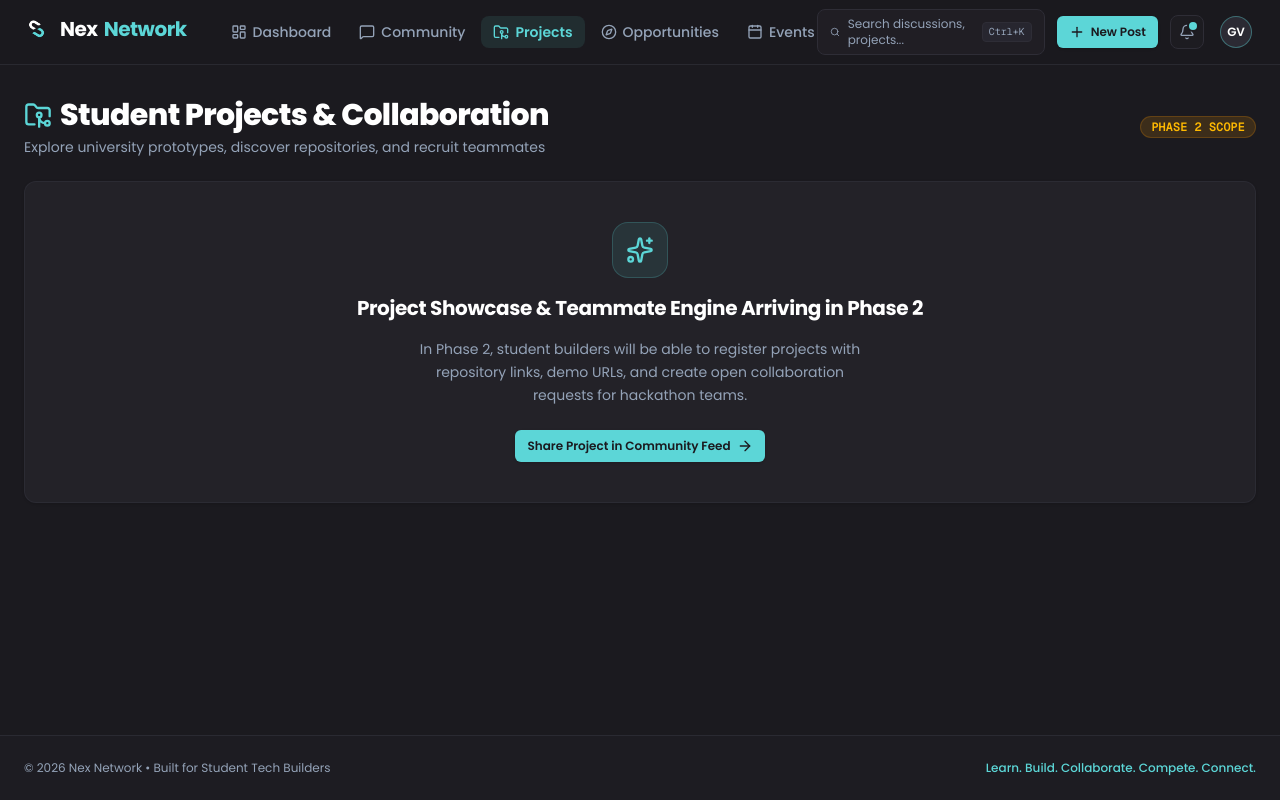
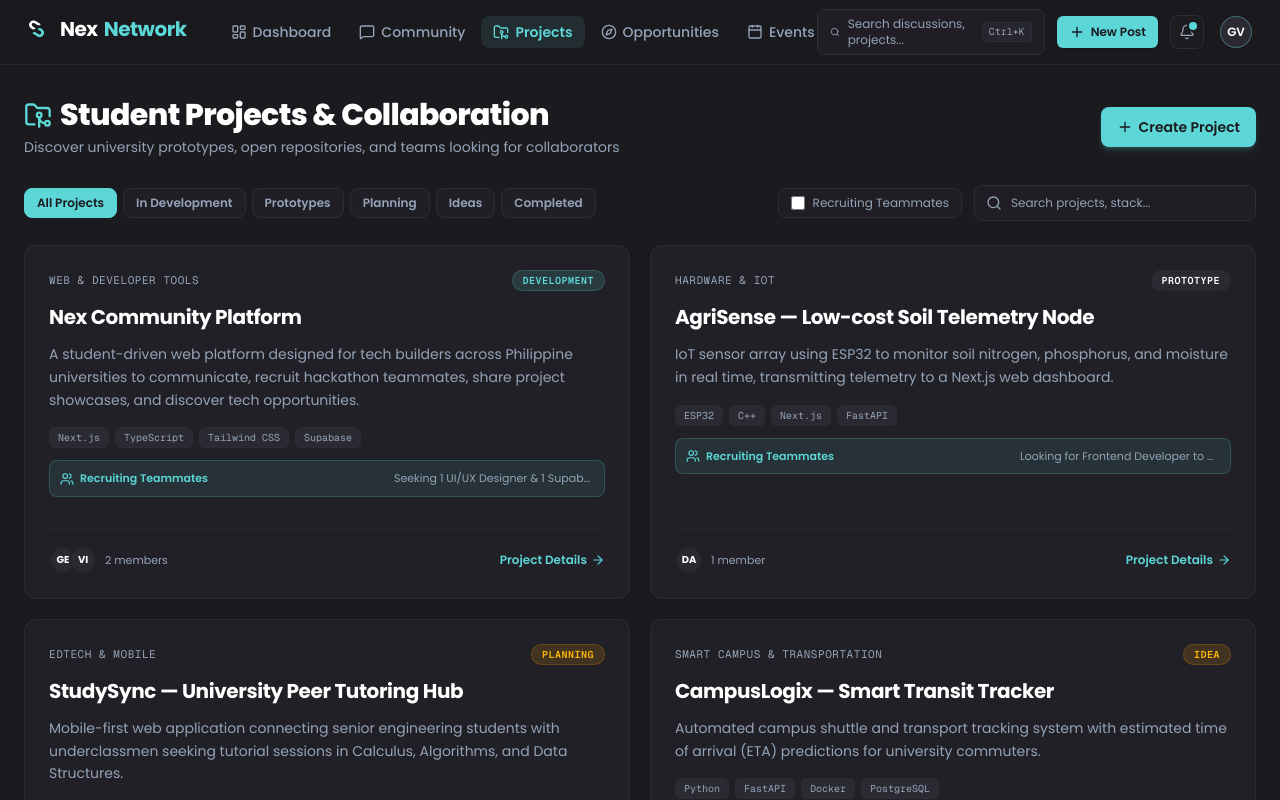
Before and after one commit to FerosC101/Nex-Platform, a Next.js app: page /projects in a window 1280 px wide. Shown: the top 800 px of the page. Built offline with nearby package versions, Linux system fonts and the light colour scheme.

Commit message:
feat(projects): build project directory with category and status filters

```diff
--- a/app/projects/page.tsx
+++ b/app/projects/page.tsx
@@ -1,16 +1,76 @@
 "use client";
 
+import * as React from "react";
 import Link from "next/link";
 import { AppShell } from "@/components/layout/app-shell";
-import { Card, CardContent } from "@/components/ui/card";
+import { Card, CardHeader, CardTitle, CardContent } from "@/components/ui/card";
 import { Button } from "@/components/ui/button";
 import { Badge } from "@/components/ui/badge";
-import { FolderGit2, ArrowRight, Sparkles } from "lucide-react";
+import { Input } from "@/components/ui/input";
+import { Avatar } from "@/components/ui/avatar";
+import { initialProjects } from "@/lib/mock-data";
+import { Project, ProjectStatus } from "@/lib/types";
+import {
+  FolderGit2,
+  Plus,
+  Search,
+  ExternalLink,
+  Users,
+  GitBranch,
+  Sparkles,
+  ArrowRight,
+} from "lucide-react";
+
+const STATUS_FILTERS: { label: string; value: ProjectStatus | "ALL" }[] = [
+  { label: "All Projects", value: "ALL" },
+  { label: "In Development", value: "DEVELOPMENT" },
+  { label: "Prototypes", value: "PROTOTYPE" },
+  { label: "Planning", value: "PLANNING" },
+  { label: "Ideas", value: "IDEA" },
+  { label: "Completed", value: "COMPLETED" },
+];
 
 export default function ProjectsPage() {
+  const [projects] = React.useState<Project[]>(initialProjects);
+  const [activeStatus, setActiveStatus] = React.useState<ProjectStatus | "ALL">("ALL");
+  const [searchQuery, setSearchQuery] = React.useState("");
+  const [filterLookingForCollab, setFilterLookingForCollab] = React.useState(false);
+
+  const filteredProjects = projects.filter((project) => {
+    const matchesStatus =
+      activeStatus === "ALL" || project.status === activeStatus;
+    const matchesSearch =
+      project.name.toLowerCase().includes(searchQuery.toLowerCase()) ||
+      project.description.toLowerCase().includes(searchQuery.toLowerCase()) ||
+      project.tags.some((t) => t.toLowerCase().includes(searchQuery.toLowerCase())) ||
+      project.category.toLowerCase().includes(searchQuery.toLowerCase());
+    const matchesCollab = filterLookingForCollab
+      ? (project.collaborationRequests && project.collaborationRequests.length > 0)
+      : true;
+
+    return matchesStatus && matchesSearch && matchesCollab;
+  });
+
+  const getStatusBadgeVariant = (status: ProjectStatus) => {
+    switch (status) {
+      case "DEVELOPMENT":
+        return "default";
+      case "PROTOTYPE":
+        return "secondary";
+      case "COMPLETED":
+        return "success";
+      case "PLANNING":
+      case "IDEA":
+        return "warning";
+      default:
+        return "outline";
+    }
+  };
+
   return (
     <AppShell>
       <div className="space-y-6">
+        {/* Header Title & CTA */}
         <div className="flex flex-col sm:flex-row sm:items-center justify-between gap-4">
           <div>
             <h1 className="text-2xl sm:text-3xl font-extrabold tracking-tight text-foreground flex items-center gap-2">
@@ -18,34 +78,180 @@ export default function ProjectsPage() {
               Student Projects & Collaboration
             </h1>
             <p className="text-sm text-muted-foreground mt-1">
-              Explore university prototypes, discover repositories, and recruit teammates
+              Discover university prototypes, open repositories, and teams looking for collaborators
             </p>
           </div>
 
-          <Badge variant="warning" className="text-xs uppercase font-mono self-start sm:self-auto">
-            Phase 2 Scope
-          </Badge>
+          <Link href="/projects/new" className="shrink-0 self-start sm:self-auto">
+            <Button className="font-semibold gap-1.5 shadow-md shadow-primary/20">
+              <Plus className="size-4" />
+              Create Project
+            </Button>
+          </Link>
         </div>
 
-        <Card className="border-border/80 bg-card p-10 text-center space-y-4">
-          <div className="size-14 rounded-2xl bg-primary/10 border border-primary/20 flex items-center justify-center text-primary mx-auto">
-            <Sparkles className="size-7" />
+        {/* Filter & Search Controls */}
+        <div className="flex flex-col md:flex-row md:items-center justify-between gap-4 pt-1">
+          {/* Status Chips */}
+          <div className="flex items-center gap-1.5 overflow-x-auto pb-1 sm:pb-0 scrollbar-none">
+            {STATUS_FILTERS.map((filter) => {
+              const isActive = activeStatus === filter.value;
+              return (
+                <button
+                  type="button"
+                  key={filter.value}
+                  onClick={() => setActiveStatus(filter.value)}
+                  className={`px-3 py-1.5 rounded-lg text-xs font-semibold whitespace-nowrap transition-colors border cursor-pointer ${
+                    isActive
+                      ? "bg-primary text-primary-foreground border-primary shadow-xs"
+                      : "bg-card/70 text-muted-foreground border-border hover:text-foreground hover:bg-muted/40"
+                  }`}
+                >
+                  {filter.label}
+                </button>
+              );
+            })}
           </div>
-          <h2 className="text-xl font-bold text-foreground">
-            Project Showcase & Teammate Engine Arriving in Phase 2
-          </h2>
-          <p className="text-sm text-muted-foreground max-w-md mx-auto leading-relaxed">
-            In Phase 2, student builders will be able to register projects with repository links, demo URLs, and create open collaboration requests for hackathon teams.
-          </p>
-          <div className="pt-2">
-            <Link href="/community">
-              <Button size="sm" className="font-semibold gap-1.5">
-                Share Project in Community Feed
-                <ArrowRight className="size-4" />
-              </Button>
-            </Link>
+
+          {/* Search & Looking for Collab Toggle */}
+          <div className="flex flex-col sm:flex-row items-stretch sm:items-center gap-3">
+            <label className="flex items-center gap-2 px-3 py-1.5 rounded-lg border border-border bg-card/60 text-xs text-muted-foreground cursor-pointer select-none">
+              <input
+                type="checkbox"
+                checked={filterLookingForCollab}
+                onChange={(e) => setFilterLookingForCollab(e.target.checked)}
+                className="size-3.5 rounded border-border text-primary focus:ring-primary accent-primary"
+              />
+              <span>Recruiting Teammates</span>
+            </label>
+
+            <div className="relative min-w-[220px]">
+              <Search className="absolute left-3 top-2.5 size-4 text-muted-foreground" />
+              <Input
+                placeholder="Search projects, stack..."
+                value={searchQuery}
+                onChange={(e) => setSearchQuery(e.target.value)}
+                className="pl-9 h-9 text-xs"
+              />
+            </div>
           </div>
-        </Card>
+        </div>
+
+        {/* Project Cards Grid */}
+        <div className="grid grid-cols-1 md:grid-cols-2 gap-5">
+          {filteredProjects.length === 0 ? (
+            <div className="col-span-full">
+              <Card className="p-12 text-center border-dashed border-border/80">
+                <FolderGit2 className="size-10 text-muted-foreground mx-auto mb-3 opacity-50" />
+                <h3 className="font-semibold text-foreground text-base">
+                  No projects found
+                </h3>
+                <p className="text-xs text-muted-foreground mt-1 max-w-sm mx-auto">
+                  No projects match your filter query. Register your prototype or project to showcase it here!
+                </p>
+                <Link href="/projects/new">
+                  <Button size="sm" className="mt-4">
+                    Register New Project
+                  </Button>
+                </Link>
+              </Card>
+            </div>
+          ) : (
+            filteredProjects.map((project) => {
+              const openCollabs = project.collaborationRequests?.filter((c) => c.status === "OPEN") || [];
+
+              return (
+                <Card
+                  key={project.id}
+                  className="bg-card/80 border-border/80 hover:border-primary/40 transition-all hover:shadow-md flex flex-col justify-between"
+                >
+                  <CardContent className="p-5 sm:p-6 space-y-4 flex-1 flex flex-col justify-between">
+                    <div className="space-y-3">
+                      {/* Top Row: Category and Status Badge */}
+                      <div className="flex items-center justify-between gap-2">
+                        <span className="text-[11px] font-mono uppercase tracking-wider text-muted-foreground">
+                          {project.category}
+                        </span>
+
+                        <Badge
+                          variant={getStatusBadgeVariant(project.status)}
+                          className="text-[10px] font-mono uppercase tracking-wider"
+                        >
+                          {project.status}
+                        </Badge>
+                      </div>
+
+                      {/* Project Title */}
+                      <Link href={`/projects/${project.id}`} className="group block">
+                        <h2 className="text-xl font-bold text-foreground group-hover:text-primary transition-colors">
+                          {project.name}
+                        </h2>
+                      </Link>
+
+                      {/* Description */}
+                      <p className="text-xs sm:text-sm text-muted-foreground leading-relaxed line-clamp-3">
+                        {project.description}
+                      </p>
+
+                      {/* Tech Tags */}
+                      <div className="flex flex-wrap gap-1.5 pt-1">
+                        {project.tags.map((tag) => (
+                          <span
+                            key={tag}
+                            className="px-2 py-0.5 rounded-md bg-secondary border border-border/60 text-[10px] font-mono text-muted-foreground"
+                          >
+                            {tag}
+                          </span>
+                        ))}
+                      </div>
+
+                      {/* Open Collaboration Notice Banner if applicable */}
+                      {openCollabs.length > 0 && (
+                        <div className="p-2.5 rounded-lg bg-primary/10 border border-primary/20 text-xs text-foreground flex items-center justify-between gap-2">
+                          <span className="flex items-center gap-1.5 font-semibold text-primary text-[11px]">
+                            <Users className="size-3.5" />
+                            Recruiting Teammates
+                          </span>
+                          <span className="text-[11px] text-muted-foreground truncate max-w-[200px]">
+                            {openCollabs[0].title}
+                          </span>
+                        </div>
+                      )}
+                    </div>
+
+                    {/* Footer: Team Members & Actions */}
+                    <div className="pt-4 border-t border-border/60 flex items-center justify-between text-xs mt-4">
+                      {/* Member Avatars */}
+                      <div className="flex items-center gap-2">
+                        <div className="flex -space-x-2 overflow-hidden">
+                          {project.members.map((member) => (
+                            <Avatar
+                              key={member.id}
+                              fallback={member.user.name.slice(0, 2)}
+                              className="size-7 border-2 border-card text-[10px] font-bold"
+                            />
+                          ))}
+                        </div>
+                        <span className="text-[11px] text-muted-foreground">
+                          {project.members.length} {project.members.length === 1 ? "member" : "members"}
+                        </span>
+                      </div>
+
+                      {/* View Details Link */}
+                      <Link
+                        href={`/projects/${project.id}`}
+                        className="text-xs font-semibold text-primary hover:underline inline-flex items-center gap-1"
+                      >
+                        Project Details
+                        <ArrowRight className="size-3.5" />
+                      </Link>
+                    </div>
+                  </CardContent>
+                </Card>
+              );
+            })
+          )}
+        </div>
       </div>
     </AppShell>
   );
```
